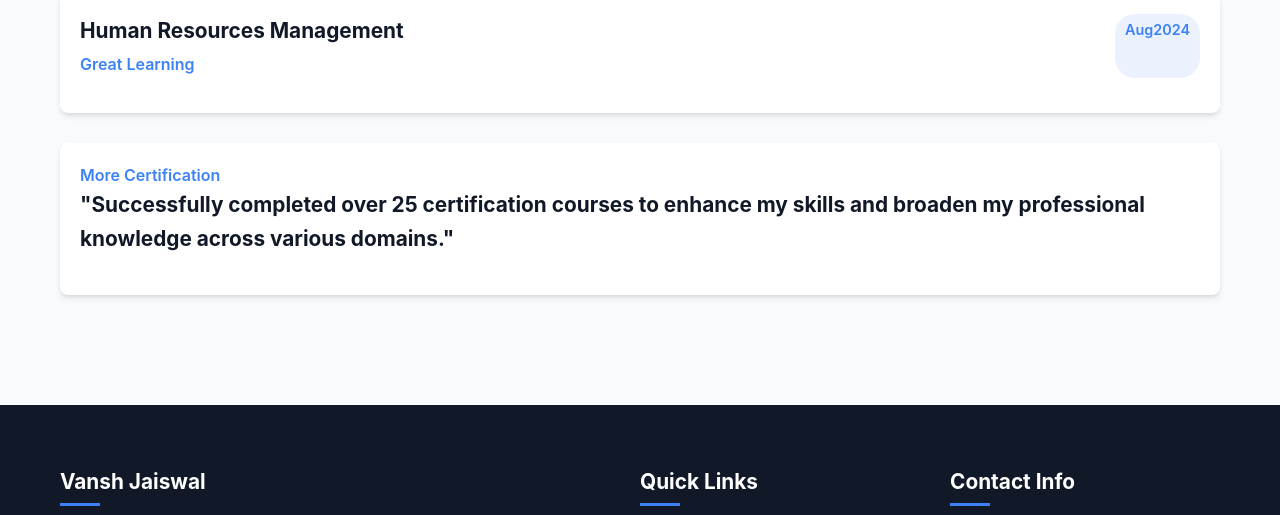
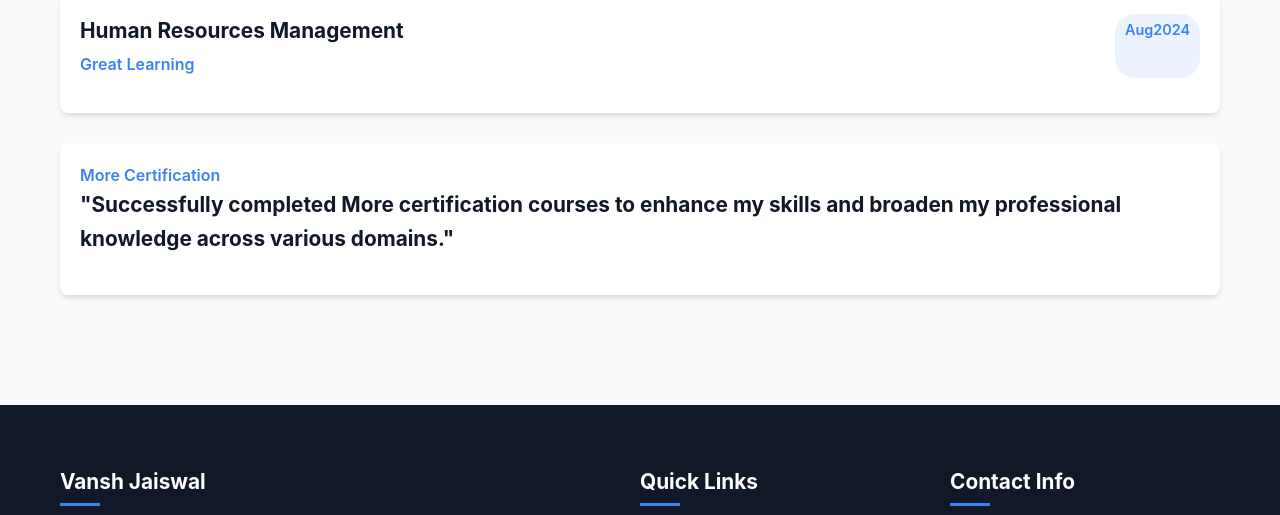
Before and after one commit to vanshSM28/-.Portfolio, a plain HTML site: page index.html in a window 1280 px wide. Shown: the part 4680-5195 px from the top of the page. Drawn offline with Linux system fonts and the light colour scheme.

Commit message:
Update index.html

```diff
--- a/index.html
+++ b/index.html
@@ -1039,7 +1039,7 @@ Responsible for generating employee IDs and facilitating timely replacements for
                         <div class="resume-item-header">
                             <div>
                                <h4>More Certification</h4>
-                         <h3>"Successfully completed over 25 certification courses to enhance my skills and broaden my professional knowledge across various domains."</h3>
+                         <h3>"Successfully completed More certification courses to enhance my skills and broaden my professional knowledge across various domains."</h3>
 
                     </div>
                 </div>
```
